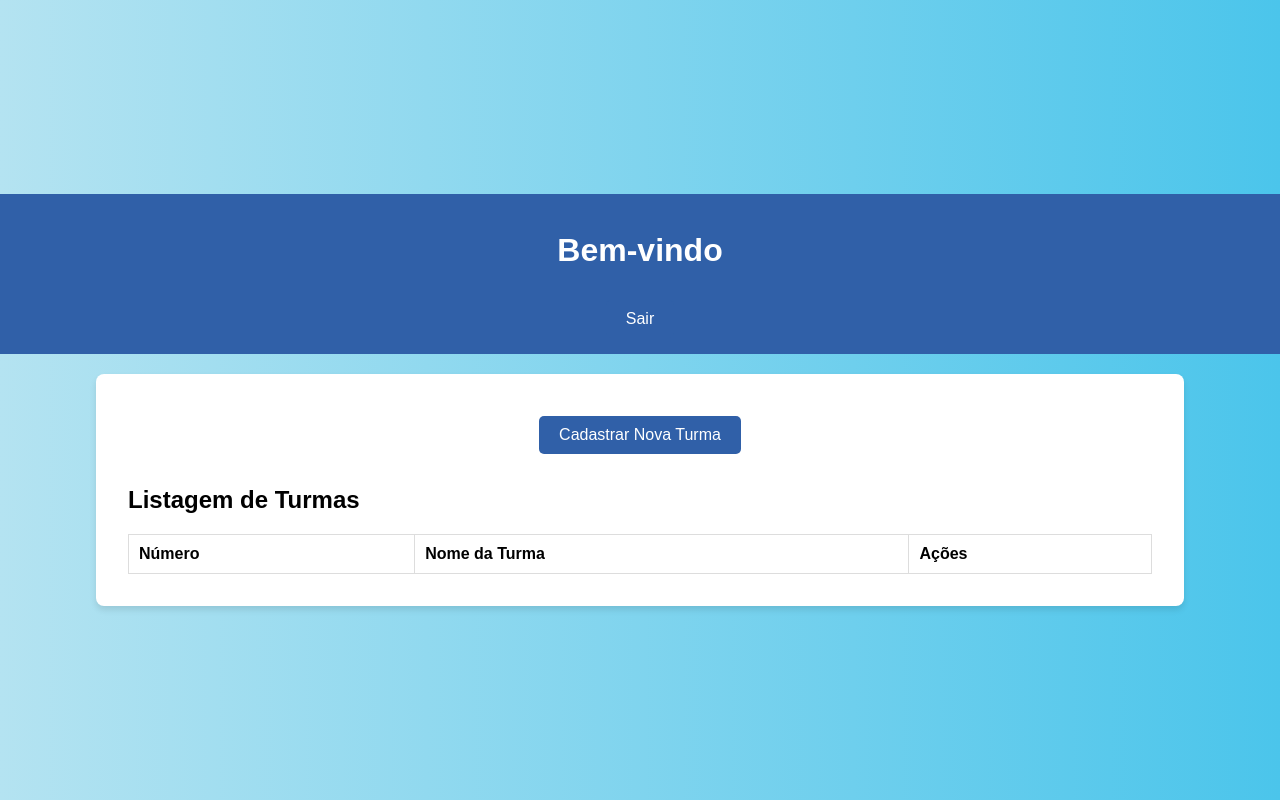
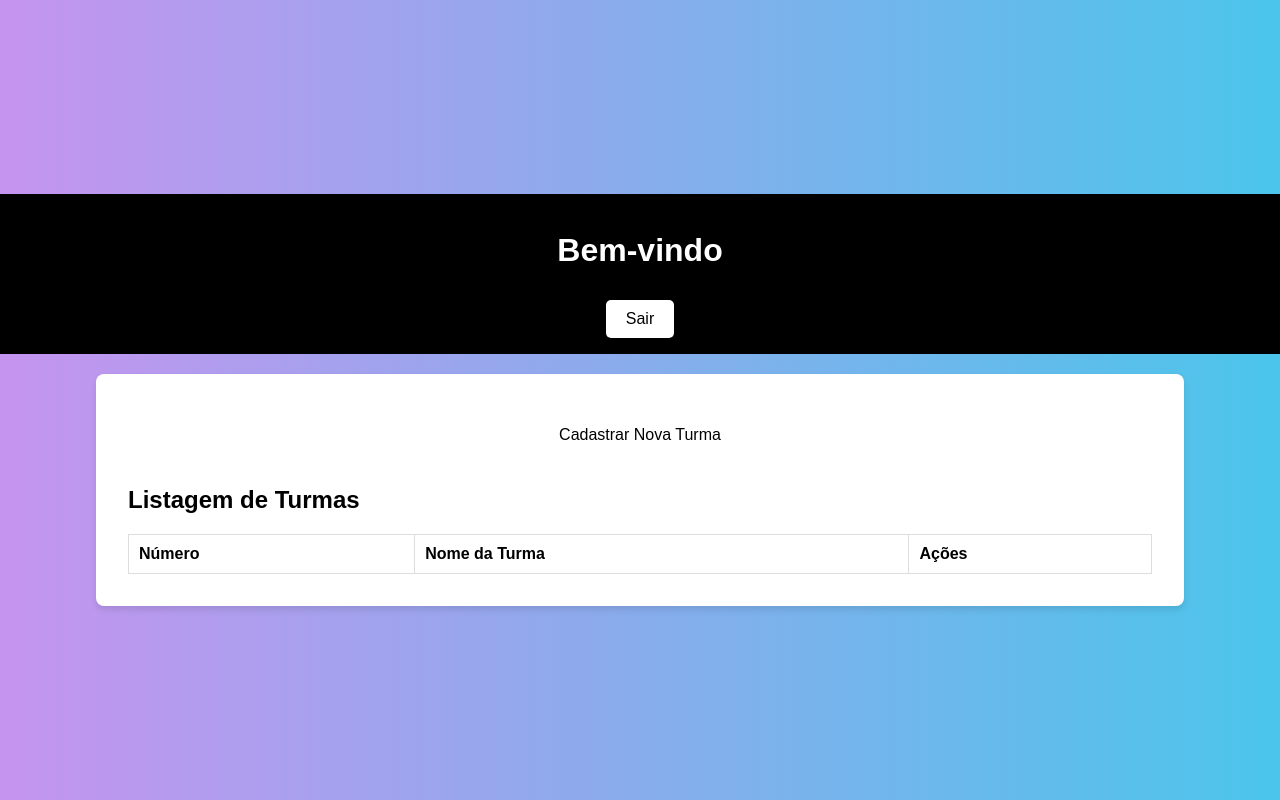
Before and after one commit to rebecalazarini/escolaavaliacao, a plain HTML site: page web/telaprof.html in a window 1280 px wide. Drawn offline with Linux system fonts and the light colour scheme; no server answers.

Commit message:
mudando o estilo

```diff
--- a/web/telaprof.html
+++ b/web/telaprof.html
@@ -7,7 +7,7 @@
     <style>
         body {
             font-family: Arial, sans-serif;
-            background: linear-gradient(to right, rgb(180, 227, 241), rgb(75, 197, 235));
+           background: linear-gradient(to right, rgb(197, 148, 238), rgb(75, 197, 235));
             margin: 0;
             padding: 0;
         }
@@ -19,7 +19,7 @@
             min-height: 100vh;
         }
         .header {
-            background: #3060a8;
+            background: #000000;
             color: white;
             padding: 1rem;
             width: 100%;
@@ -35,8 +35,8 @@
             text-align: center;
         }
         .button {
-            background-color: #3060a8;
-            color: white;
+            background-color: #ffffff;
+            color: rgb(0, 0, 0);
             padding: 10px 20px;
             border: none;
             border-radius: 5px;
@@ -46,7 +46,7 @@
             transition: background-color 0.3s;
         }
         .button:hover {
-            background-color: #4e81c9;
+           background-color: #dba3e2c4;
         }
         .turma-list {
             margin-top: 2rem;
```
Also changed, not shown: web/index.html (+3 -3 lines), web/tarefas.html (+5 -10 lines).
